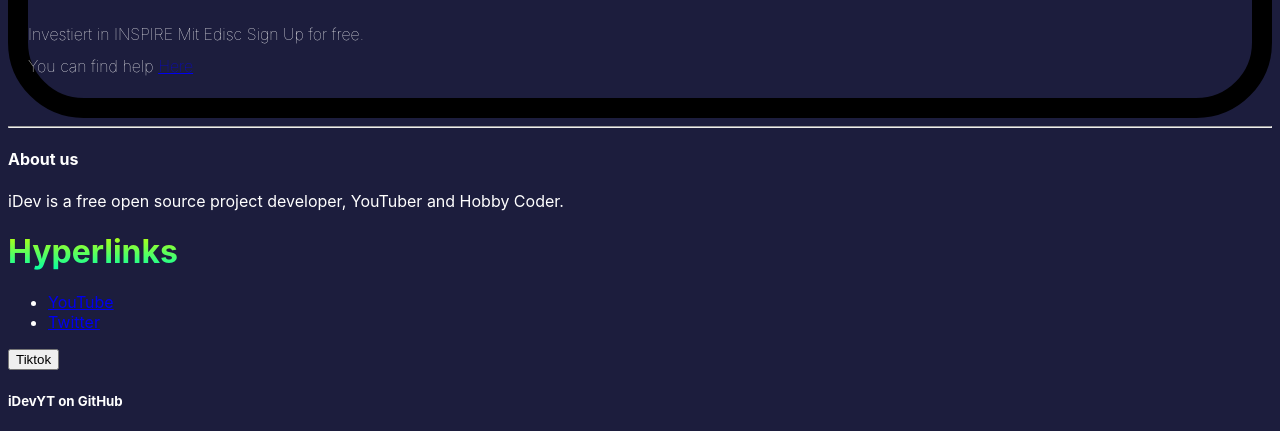
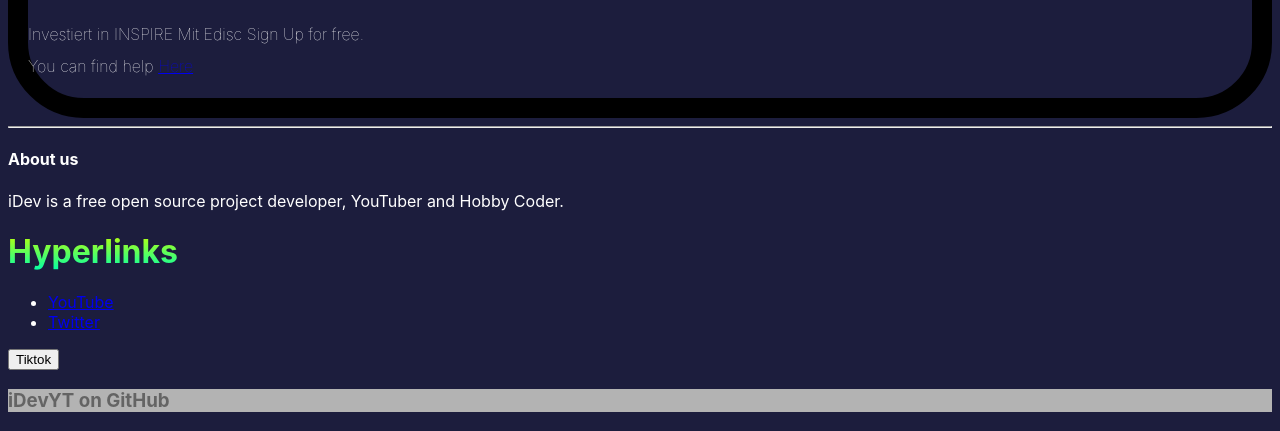
Before and after one commit to trainspotter-rhld/Website, a plain HTML site: page index.html in a window 1280 px wide. Shown: the part 749-1180 px from the top of the page. Drawn offline with Linux system fonts and the light colour scheme.

Commit message:
Some Improvements

```diff
--- a/index.html
+++ b/index.html
@@ -66,7 +66,8 @@
     <button type="button"   onclick="window.location.replace('https://www.tiktok.com/@inspiredeveloper?_d=secCgwIARCbDRjEFSACKAESPgo8riKesg1OWbl3eAG%2BgsibPfX%2F4h%2FvwVgwwtI0DgvXTI3oh66np9FsYcOfLenfAkwQuRzjZ8fw7rKgdHIBGgA%3D&language=de&sec_uid=MS4wLjABAAAAqlMqenoCHIe8Xe99bSJLb47ihmXLMgKWr1-zEP93VN77Vwnyb4XmQhhx1lhPffmP&sec_user_id=MS4wLjABAAAAqlMqenoCHIe8Xe99bSJLb47ihmXLMgKWr1-zEP93VN77Vwnyb4XmQhhx1lhPffmP&share_app_id=1233&share_author_id=7002198491565622277&share_link_id=26ebc7f6-4acd-4348-993d-40116ba82b42&timestamp=1638377479&u_code=dkbmmhej6bc7bm&user_id=7002198491565622277&utm_campaign=client_share&utm_medium=android&utm_source=whatsapp&source=h5_m&_r=1')">Tiktok</button>
 </div>
 <div class="footer">
-    <h5>iDevYT on GitHub</h5>
+    <h3>iDevYT on GitHub</h3>
+
 </div>
 </body>
 </html>
--- a/style.css
+++ b/style.css
@@ -2,7 +2,6 @@ body {
 font-family: -apple-system, BlinkMacSystemFont, 'Segoe UI', Roboto, Oxygen, Ubuntu, Cantarell, 'Open Sans', 'Helvetica Neue', sans-serif;
     background-color: rgb(28, 29, 61);
     color:rgb(255, 255, 255);
-    text-align:leftssssss;
 }
 
 
@@ -58,4 +57,6 @@ h1 {
 
   .footer {
     align-items: center;
+    background: rgb(179, 179, 179);
+    color: rgb(100, 100, 100);
   }
```
Also changed, not shown: org.html (renamed from organisation.html).
